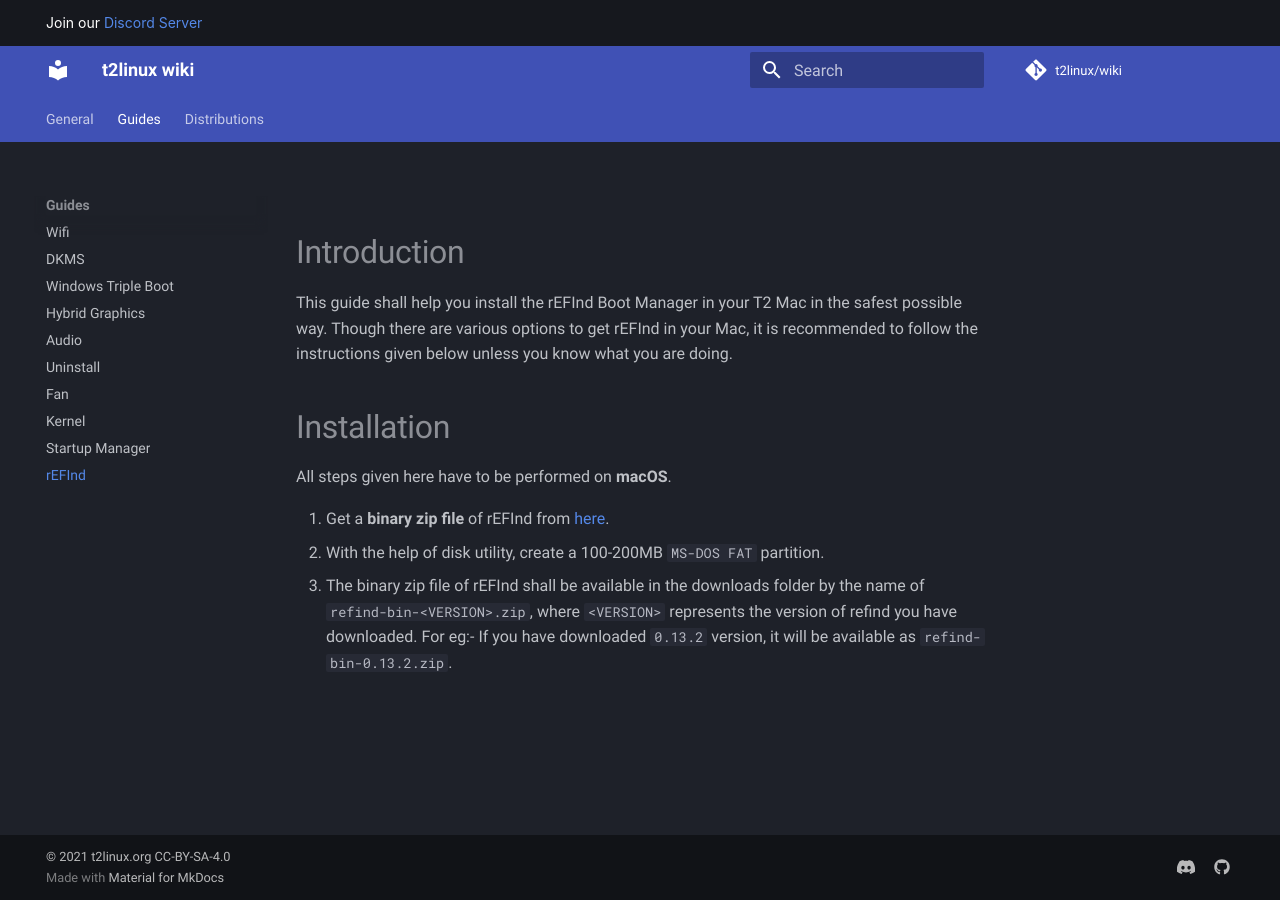
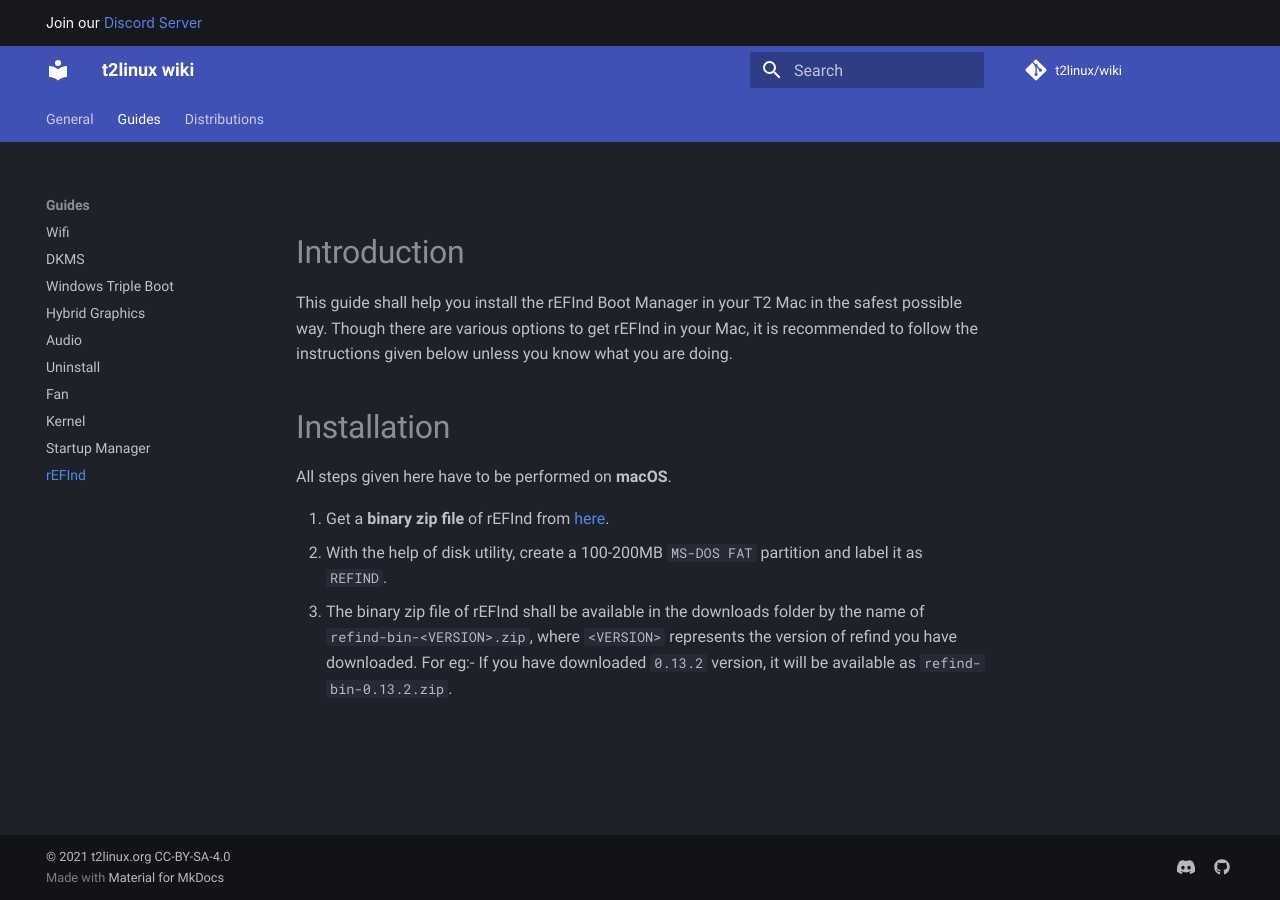
Before and after one commit to t2linux/wiki, an MkDocs documentation site: the page built from docs/guides/refind.md, in a window 1280 px wide. Built offline with MkDocs 1.6.1 and Material for MkDocs 9.7.7, drawn with Linux system fonts in a browser that asks for light colours; comment, search, counter and statistics services are not loaded.

Commit message:
Update refind.md

```diff
--- a/docs/guides/refind.md
+++ b/docs/guides/refind.md
@@ -7,5 +7,5 @@ This guide shall help you install the rEFInd Boot Manager in your T2 Mac in the
 All steps given here have to be performed on **macOS**.
 
 1. Get a **binary zip file** of rEFInd from [here](https://www.rodsbooks.com/refind/getting.html).
-2. With the help of disk utility, create a 100-200MB `MS-DOS FAT` partition.
+2. With the help of disk utility, create a 100-200MB `MS-DOS FAT` partition and label it as `REFIND`.
 3. The binary zip file of rEFInd shall be available in the downloads folder by the name of `refind-bin-<VERSION>.zip`, where `<VERSION>` represents the version of refind you have downloaded. For eg:- If you have downloaded `0.13.2` version, it will be available as `refind-bin-0.13.2.zip`.
```
